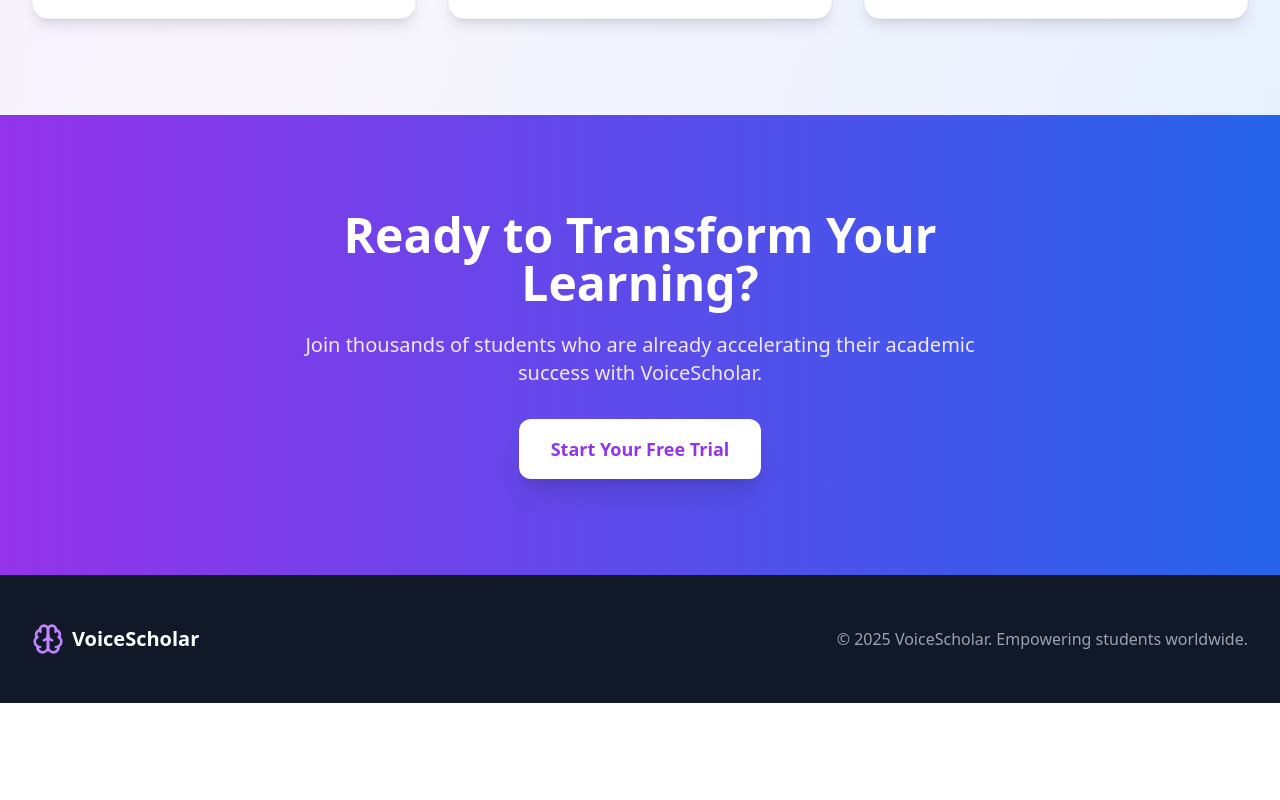
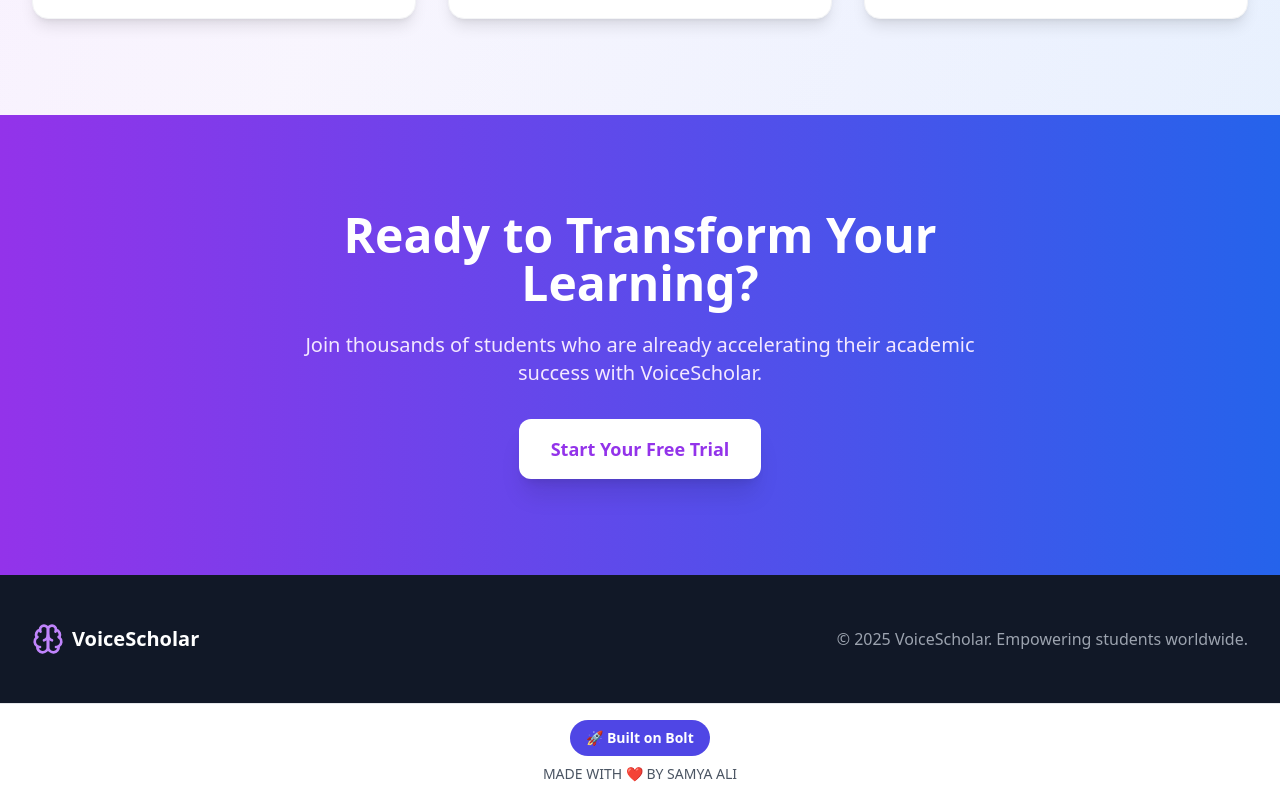
Before and after one commit to SAMYAALI-22/VoiceScholar, a React (Vite) app: page / in a window 1280 px wide. Shown: the part 2059-2859 px from the top of the page. Before the commit the page ends 2762 px from the top, so only its background shows below. Built offline with nearby package versions, Linux system fonts and the light colour scheme; no server answers.

Commit message:
Add Bolt badge and footer credit

```diff
--- a/src/App.tsx
+++ b/src/App.tsx
@@ -52,8 +52,25 @@ function App() {
     <ThemeProvider>
       <AuthProvider>
         <Router>
-          <div className="min-h-screen bg-gray-50 dark:bg-gray-900 transition-colors">
-            <AppContent />
+          <div className="min-h-screen flex flex-col justify-between bg-gray-50 dark:bg-gray-900 transition-colors">
+            <main className="flex-grow">
+              <AppContent />
+            </main>
+
+            {/* Footer with badge and credit */}
+            <footer className="w-full text-center py-4 border-t bg-white dark:bg-gray-800">
+              <a
+                href="https://bolt.build"
+                target="_blank"
+                rel="noopener noreferrer"
+                className="inline-flex items-center justify-center px-4 py-2 bg-indigo-600 text-white rounded-full text-sm font-semibold hover:bg-indigo-700 transition duration-300"
+              >
+                🚀 Built on Bolt
+              </a>
+              <p className="mt-2 text-sm text-gray-600 dark:text-gray-300">
+                MADE WITH <span className="text-red-500">❤</span> BY SAMYA ALI
+              </p>
+            </footer>
           </div>
         </Router>
       </AuthProvider>
```
